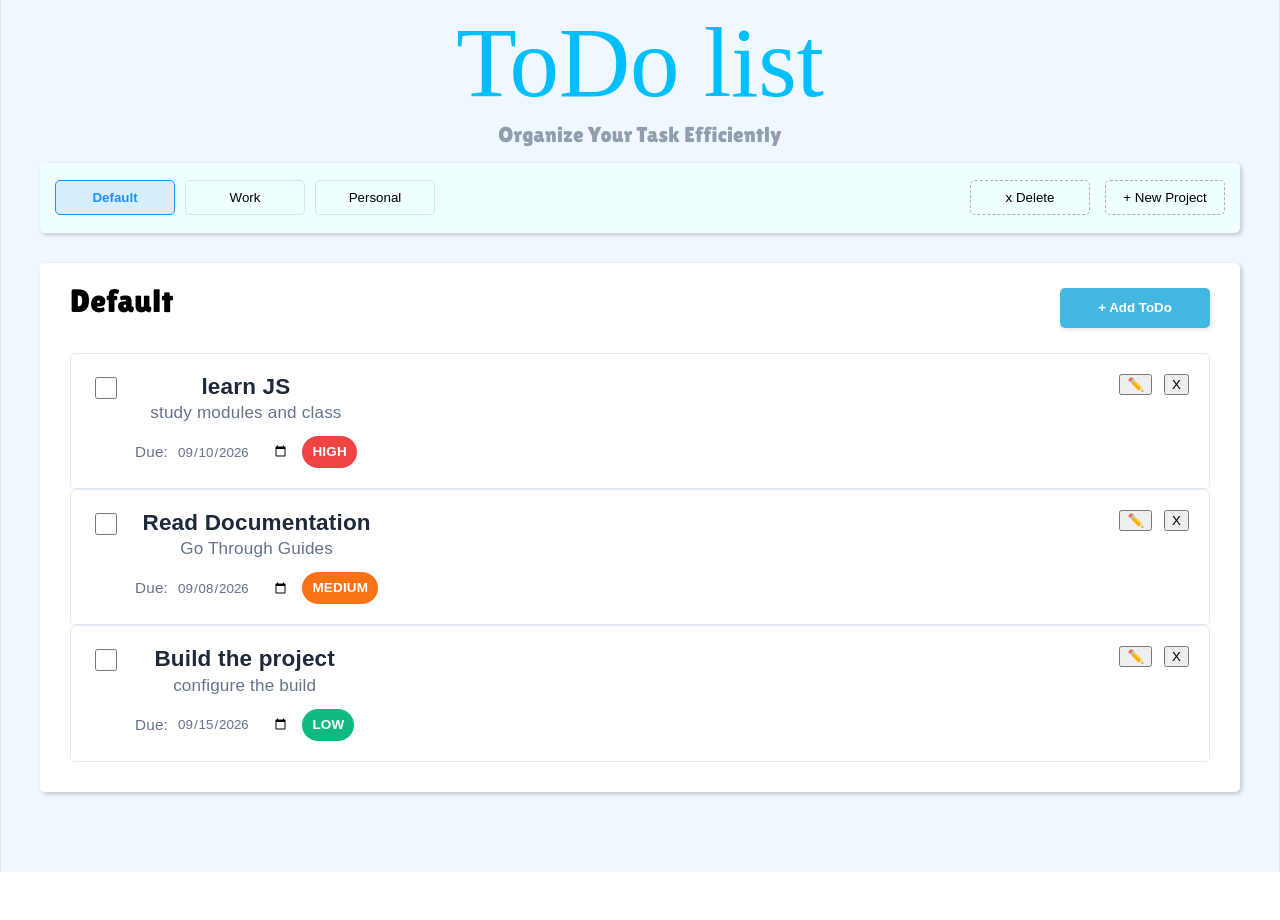
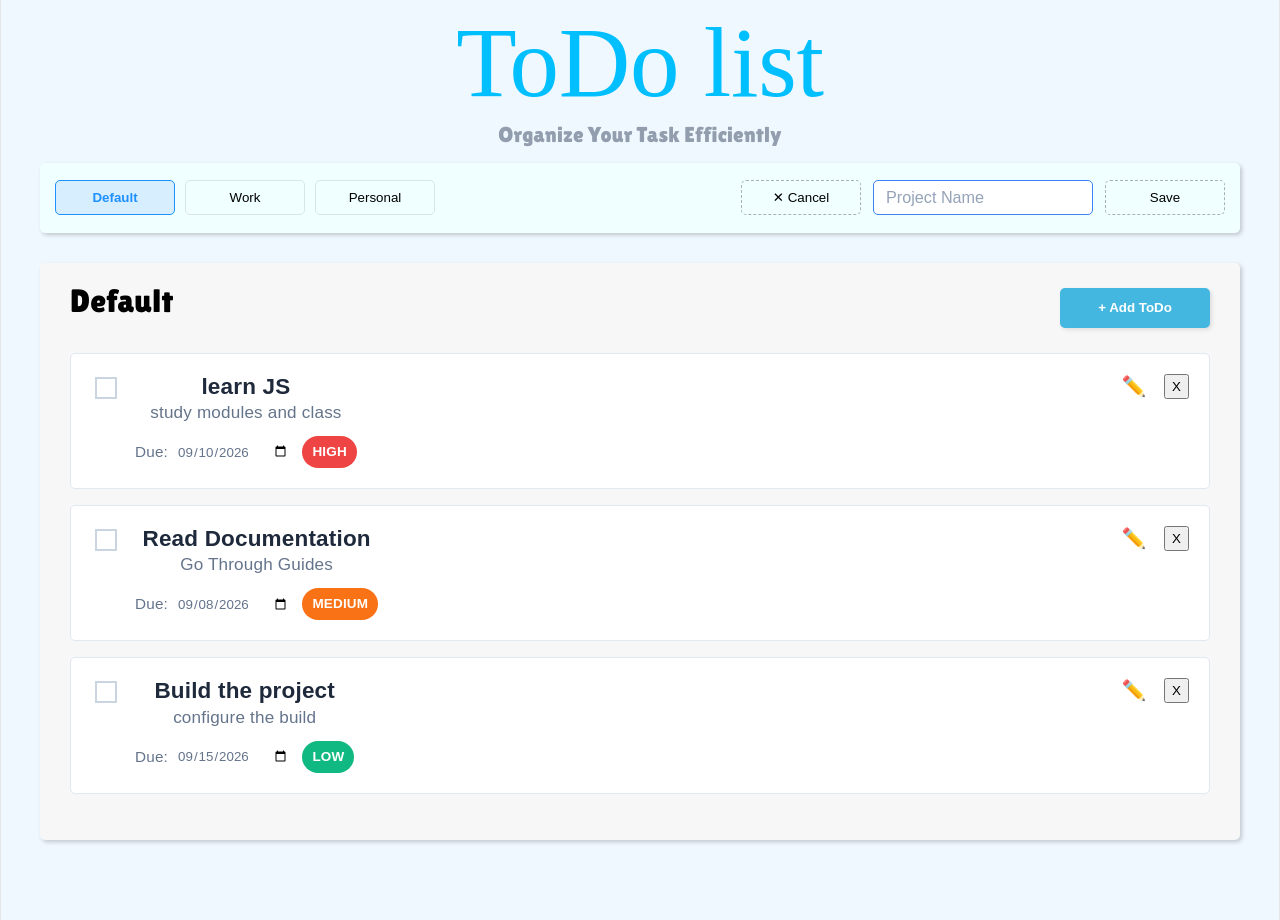
Before and after one commit to Rohith24-kumar/ODIN-TO-DO-LIST, a React (Vite) app: page / in a window 1280 px wide. Both pictures are taken after a click on the button "+ New Project". Before the commit the page ends 872 px from the top, so only its background shows below. Built offline with nearby package versions, Linux system fonts and the light colour scheme; a web font is replaced by a local one.

Commit message:
fixed list aligment issues and checkbox colours and added the add new project function

```diff
--- a/src/App.css
+++ b/src/App.css
@@ -94,7 +94,7 @@ body {
   min-height: 400px;
   position: relative;
   margin: 30px auto 80px;
-  background-color: white;
+  background-color: rgb(247, 247, 247);
   border-radius: 5px;
   display: flex;
   flex-direction: column;
@@ -130,7 +130,7 @@ body {
 .todo-items-list {
   display: flex;
   flex-direction: column;
-  gap: 20px;
+  gap: 70px;
   width: 100%;
 }
 
@@ -144,6 +144,7 @@ body {
   border-radius: 5px;
   background-color: #ffffff;
   transition: all 0.2s ease-index;
+  margin-bottom: 16px;
 }
 
 .work:hover {
@@ -165,10 +166,33 @@ body {
 }
 
 .custom-checkbox {
+  appearance: none;
+  -webkit-appearance: none;
   width: 22px;
   height: 22px;
+  background-color: white;
+  border: 2px solid #cbd5e1;
   cursor: pointer;
   margin-top: 3px;
+  display: inline-block;
+  position: relative;
+  transition: all 0.2s ease;
+}
+.custom-checkbox:checked::after {
+  content: '✓';
+  position: absolute;
+  top: 50%;
+  left: 50%;
+  transform: translate(-50%, -50%);
+  color: white;
+  font-size: 0.75rem;
+  font-weight: bold;
+}
+
+.custom-checkbox:checked{
+  background-color: #3b82f6;
+  color: #3b82f6;
+
 }
 
 .todo-text-block {
@@ -254,3 +278,107 @@ body {
   text-decoration: line-through;
     color: #94a3b8;
 }
+
+
+.input-wrapper-container{
+  position: relative;
+  display: inline-block;
+}
+
+.project-name-input.error-border{
+  border-color: #ef4444 !important;
+  box-shadow: 0 0 0 3px rgba(239, 68, 68, 0.15);
+}
+
+.custom-error-popup{
+  position: absolute;
+  top: calc(100% + 8px);
+  left: 50%;
+  transform: translateX(-50%);
+  background-color: #ef4444;
+  color: white;
+  padding: 6px 12px;
+  font-size: 0.8rem;
+  font-family: sans-serif;
+  border-radius: 4px;
+  white-space: nowrap;
+  box-shadow: 0 4px 6px -1px rgba(0,0,0,0.1);
+  z-index: 50;
+}
+
+.error-trinagle-arrow{
+  position: absolute;
+  top: -6px;
+  left: 50%;
+  transform: translateX(-50px);
+  width: 0;
+  height: 0;
+  border-left: 6px solid transparent;
+  border-right: 6px solid transparent;
+  border-bottom: 6px solid #ef4444;
+}
+
+.nav-save-inline{
+  height: 38px;
+  background-color: #3b82f6;
+  color: white;
+  border: none;
+  border-radius: 6px;
+  padding: 0 14px;
+  font-weight: 500;
+  cursor:pointer;
+}
+
+.nav-save-inline:hover{
+  background-color: #2563eb;
+}
+
+.animate-fade-in{
+  animation:fadeIn 0.2s ease-out forwards ;
+}
+
+@keyframes fadeIn{
+  from{
+    opacity: 0;
+    transform: translate(-50%,-4px);
+  }
+  to{
+    opacity: 1;
+    transform: translate(-50%,0);
+  }
+}
+.project-name-input {
+  height: 35px;
+  width: 220px;
+  background-color: #ffffff;
+  border: 1px solid #cbd5e1;
+  border-radius: 5px;
+  padding: 0 12px;
+  font-size: 0.9rem;
+  color: #334155;
+  outline: none;
+  box-sizing: border-box;
+  transition: border-color 0.2s ease;
+}
+
+
+.project-name-input:focus {
+  border-color: #3b82f6;
+}
+
+
+.project-name-input::placeholder {
+  color: #94a3b8;
+  opacity: 1;
+}
+.inline-project-creator {
+  display: flex;
+  align-items: center;
+  gap: 12px;
+}
+
+.nav-cancel-project:hover{
+  color: rgb(224, 81, 81);
+  border-color: rgb(227, 94, 94);
+  background-color: rgb(242, 202, 202);
+}
--- a/src/App.jsx
+++ b/src/App.jsx
@@ -2,35 +2,61 @@ import { useState } from 'react'
 import './App.css'
 
 function App() {
-  const[activeTab,setActiveTab]=useState('default');
+
+  const [isCreating, SetIsCreating] = useState(false)
+  const [newProjectName, setProjectName] = useState('')
+  const [activeTab, setActiveTab] = useState('default');
+  const [errorMessage, setErrorMessage] = useState('');
+
   const [todo, setTodo] = useState({
     default: [
-    { id: 1, title: 'learn JS', description: 'study modules and class', dueDate: '2026-09-10', priority: 'HIGH', completed:false },
-    { id: 2, title: 'Read Documentation', description: 'Go Through Guides', dueDate: '2026-09-08', priority: 'MEDIUM' , completed:false},
-    { id: 3, title: 'Build the project', description: 'configure the build', dueDate: '2026-09-15', priority: 'LOW' , completed:false}
+      { id: 1, title: 'learn JS', description: 'study modules and class', dueDate: '2026-09-10', priority: 'HIGH', completed: false },
+      { id: 2, title: 'Read Documentation', description: 'Go Through Guides', dueDate: '2026-09-08', priority: 'MEDIUM', completed: false },
+      { id: 3, title: 'Build the project', description: 'configure the build', dueDate: '2026-09-15', priority: 'LOW', completed: false }
     ],
-  work:[
-    { id: 4, title: 'prepare weekly report', description: 'Summarize completed tasks', dueDate: '2026-09-12', priority: 'HIGH', completed:false },
-    { id: 5, title: 'Team meeting', description: 'Sync on Q3 goals', dueDate: '2026-09-11', priority: 'MEDIUM', completed:false }
+    work: [
+      { id: 4, title: 'prepare weekly report', description: 'Summarize completed tasks', dueDate: '2026-09-12', priority: 'HIGH', completed: false },
+      { id: 5, title: 'Team meeting', description: 'Sync on Q3 goals', dueDate: '2026-09-11', priority: 'MEDIUM', completed: false }
     ],
-  personal:[
-    { id: 6, title: 'Grocery shopping', description: 'Milk, eggs, bread', dueDate: '2026-09-09', priority: 'Low', completed:false }
+    personal: [
+      { id: 6, title: 'Grocery shopping', description: 'Milk, eggs, bread', dueDate: '2026-09-09', priority: 'LOW', completed: false }
     ]
   });
 
-const handelDeleteTodo=(id)=>{
-  const updatedCategoryList=todo[activeTab].filter(item=>item.id!==id);
+  const submitNewProject = () => {
+    const formattedName = newProjectName.trim();
+    if (!formattedName) {
+      SetIsCreating(false);
+      setErrorMessage('');
+      return;
+    }
+    const formattedkey = formattedName.toLowerCase();
+    if (todo[formattedkey]) {
+      setErrorMessage('A project with the same Name already Exists !..')
+      return;
+    }
+    setTodo({
+      ...todo,
+      [formattedkey]: []
+    });
+    setActiveTab(formattedkey);
+    setProjectName('');
+    setErrorMessage('');
+    SetIsCreating(false);
+  };
+
+  const handelDeleteTodo = (id) => {
+    const updatedCategoryList = todo[activeTab].filter(item => item.id !== id);
     setTodo({
       ...todo,
       [activeTab]: updatedCategoryList
     });
   };
 
-
-const handleToggleComplete=(id)=>{
-  const updatedCategoryList=todo[activeTab].map(item=>{
-    if(item.id===id){
-      return{ ...item,completed:!item.completed};
+  const handleToggleComplete = (id) => {
+    const updatedCategoryList = todo[activeTab].map(item => {
+      if (item.id === id) {
+        return { ...item, completed: !item.completed };
       }
       return item;
     });
@@ -40,22 +66,22 @@ const handleToggleComplete=(id)=>{
     });
   };
 
-const handelAddTodo=()=>{
-  const newTask={
-    id:Date.now(),
-    title:`New ${activeTab} Task`,
+  const handelAddTodo = () => {
+    const newTask = {
+      id: Date.now(),
+      title: `New ${activeTab} Task`,
       description: 'Click edit to change descriptions',
       dueDate: '2026-10-01',
       priority: 'MEDIUM',
-      completed:false
+      completed: false
     };
-  setTodo(
-    {...todo,
-      [activeTab]:[...todo[activeTab],newTask]})
+    setTodo({
+      ...todo,
+      [activeTab]: [...todo[activeTab], newTask]
+    });
   };
 
-
-const currentTab=todo[activeTab] || [];
+  const currentTab = todo[activeTab] || [];
 
   return (
     <>
@@ -66,58 +92,105 @@ const currentTab=todo[activeTab] || [];
 
       <div className="site-navBar">
         <div className="nav-left">
+          {Object.keys(todo).map((tabname) => (
             <button
-          className={`nav-deafult ${activeTab === 'default' ? 'active-tab':'' }`}
-          onClick={()=>setActiveTab('default')}>Default</button>
+              key={tabname}
+
+              className={`nav-button-tab ${activeTab === tabname ? 'active-tab' : ''}`}
+              onClick={() => setActiveTab(tabname)}
+            >
+              {tabname.charAt(0).toUpperCase() + tabname.slice(1)}
+            </button>
+          ))}
+        </div>
+
+        <div className="left-nav">
+          {isCreating ? (
+            <div className='inline-project-creator'>
               <button
-          className={`nav-work ${activeTab === 'work' ? 'active-tab':'' }`}
-          onClick={()=>setActiveTab('work')}>Work</button>
-          <button
-          className={`nav-personal ${activeTab === 'personal' ? 'active-tab':'' }`}
-          onClick={()=>setActiveTab('personal')}>Personal</button>
+                className="nav-cancel-project"
+                onClick={() => {
+                  SetIsCreating(false);
+                  setProjectName('');
+                  setErrorMessage('');
+                }}
+              >
+                ✕ Cancel
+              </button>
+
+              <div className='input-wrapper-container'>
+                <input
+                  type="text"
+                  placeholder='Project Name'
+                  className={`project-name-input ${errorMessage ? 'input-error-border' : ''}`}
+                  autoFocus
+                  value={newProjectName}
+                  onChange={(e) => {
+                    setProjectName(e.target.value);
+                    if (errorMessage) setErrorMessage('');
+                  }}
+                  onKeyDown={(e) => e.key === 'Enter' && submitNewProject()}
+                />
+                {errorMessage && (
+                  <div className='custom-error-popup animate-fade-in'>
+                    <span className='error-triangle-arrow'></span>
+                    ⚠️ {errorMessage}
                   </div>
-        <div className="left-nav">
+                )}
+              </div>
+              <button className='nav-save-inline' onClick={submitNewProject}>Save</button>
+            </div>
+          ) : (
+            <>
               <button className="nav-delete">x Delete</button>
-          <button className="nav-add">+ New Project</button>
+              <button className="nav-add" onClick={() => SetIsCreating(true)}>+ New Project</button>
+            </>
+          )}
         </div>
       </div>
 
       <div className='default-page'>
-        <h5 className='default-htag'>Default</h5>
+
+        <h5 className='default-htag'>{activeTab.charAt(0).toUpperCase() + activeTab.slice(1)}</h5>
         <button className='default-add ' onClick={handelAddTodo}>+ Add ToDo</button>
 
         <div className='todo-item-list'>
-          {currentTab.map((singleTodo)=>(
+          {currentTab.map((singleTodo) => (
             <div key={singleTodo.id} className='work'>
-          <div  className='info'>
+              <div className='info'>
                 <div className='todo-content-left'>
-              <input type='checkbox'
+                  <input
+                    type='checkbox'
                     checked={singleTodo.completed}
-              onChange={()=> handleToggleComplete(singleTodo.id)}
-               name={`-todo-${singleTodo.id}`}
-               id={`-checkbox-${singleTodo.id}`}
+                    onChange={() => handleToggleComplete(singleTodo.id)}
+                    name={`${activeTab}-todo-${singleTodo.id}`}
+                    id={`${activeTab}-checkbox-${singleTodo.id}`}
                     className='custom-checkbox'
-               ></input>
+                  />
                   <div className='to-do-text-block'>
-                <h4 className={`todo-title ${singleTodo.completed?'completed-task':''}`}>{singleTodo.title}</h4>
+                    <h4 className={`todo-title ${singleTodo.completed ? 'completed-task' : ''}`}>{singleTodo.title}</h4>
                     <p className='todo-desc'>{singleTodo.description}</p>
                     <div className='todo-metadata'>
                       <span className='due-label'>Due:</span>
-                  <input type='date' defaultValue={singleTodo.dueDate} id="dated"></input>
-                  <span className={`priority-tag ${singleTodo.priority.toLowerCase()}`}>{singleTodo.priority}</span>
+                      <input type='date' defaultValue={singleTodo.dueDate} className="todo-date-field"></input>
+                      <span className={`priority-tag ${(singleTodo.priority || 'LOW').toLowerCase()}`}>{singleTodo.priority || 'LOW'}</span>
                     </div>
                   </div>
                 </div>
 
                 <div className='todo-content-right'>
-              <button className='icon-button'>✏️</button>
+                  <button className='icon-btn'>✏️</button>
                   <button
                     className='icon-button delete'
-              onClick={()=> handelDeleteTodo(singleTodo.id)}>X</button>
+                    onClick={() => handelDeleteTodo(singleTodo.id)}
+                  >
+                    X
+                  </button>
                 </div>
               </div>
             </div>
           ))}
+          {currentTab.length === 0 && <p className="empty-state-text">No tasks remaining in this list!</p>}
         </div>
       </div>
     </>
```
Lines whose indentation alone changed are shown as unchanged.
